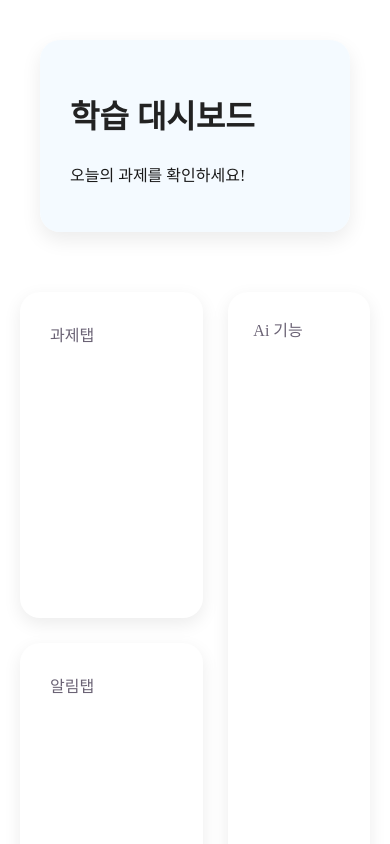
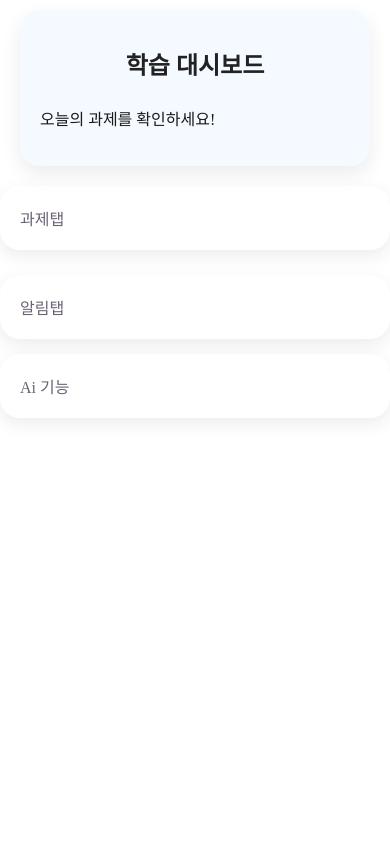
Before and after one commit to KadenID/OSBP_Team_NULL, a React (Vite) app in the folder client/: page / in a window 390 px wide. Shown: the top 844 px of the page. Built offline with nearby package versions, Linux system fonts and the light colour scheme.

Commit message:
미디어 쿼리 및 수정

```diff
--- a/client/src/App.jsx
+++ b/client/src/App.jsx
@@ -1,7 +1,7 @@
 import React from 'react';
 import { BrowserRouter as Router, Route, Routes } from 'react-router-dom';
 
-import MainPage from './components/main_page/main_page';
+import MainPage from "./Components/main_page/MainPage";
 
 function App() {
   return (
--- a/client/src/components/main_page/main_page.css
+++ b/client/src/Components/main_page/MainPage.css
@@ -1,10 +1,11 @@
 .layout {
   background: rgba(240, 248, 255, 0.7);
   border-radius: 20px;
-  margin: 40px;
+  margin: 40px auto;
+  max-width: 1400px;
   padding: 30px;
+  box-sizing: border-box;
   color: #1a1a1a;
-
   box-shadow: 0 8px 20px rgba(0,0,0,0.08);
   backdrop-filter: blur(8px);
 }
@@ -12,39 +13,21 @@
 .dashboard {
   display: flex;
   gap: 25px;
-  padding: 20px;
   margin: 20px auto;
-  min-height: 80vh;
+  min-height: 70vh;
   max-width: 1400px;
 }
 
-.right {
+.right, .left {
   flex: 1;
-
   background: white;
   padding: 25px;
   border-radius: 20px;
-
-  box-shadow: 0 6px 18px rgba(0,0,0,0.08);
-  transition: 0.3s;
-}
-
-.right:hover {
-  transform: translateY(-3px);
-}
-
-.left {
-  flex: 4;
-
-  background: white;
-  padding: 30px;
-  border-radius: 20px;
-
   box-shadow: 0 6px 18px rgba(0,0,0,0.08);
 }
 
 .left-section {
-  flex: 2;
+  flex: 1;
   display: flex;
   flex-direction: column;
   gap: 25px;
@@ -56,3 +39,28 @@ header h1 {
   font-size: 2rem;
   margin-bottom: 25px;
 }
+
+@media screen and (max-width: 768px) {
+  .layout {
+    margin: 10px 20px;
+    padding: 20px;
+  }
+
+  .dashboard {
+    flex-direction: column;
+    gap: 15px;
+    min-height: auto;
+  }
+
+  .left, .right {
+    flex: none;
+    width: 100%;
+    padding: 20px;
+    box-sizing: border-box;
+  }
+
+  header h1 {
+    font-size: 1.5rem;
+    text-align: center;
+  }
+}
```
Also changed, not shown: client/src/App.css (deleted, +0 -38 lines), client/src/Components/main_page/MainPage.jsx (renamed from client/src/components/main_page/main_page.jsx, +2 -5 lines).
